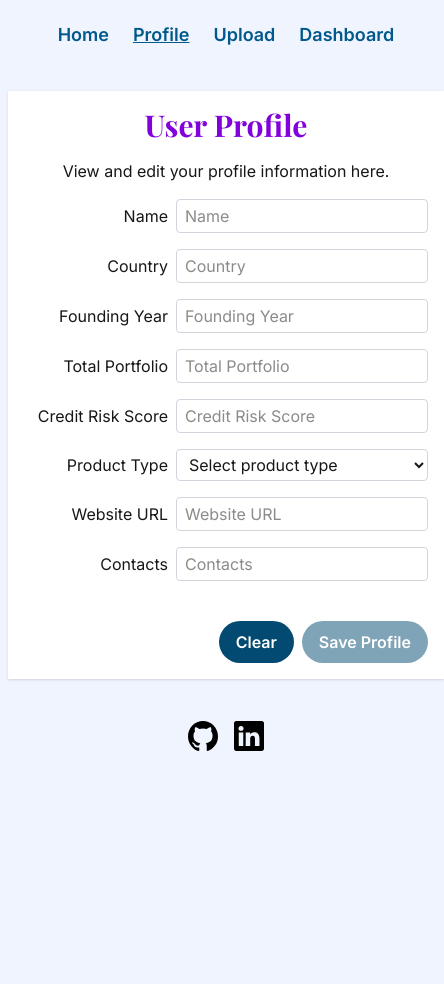
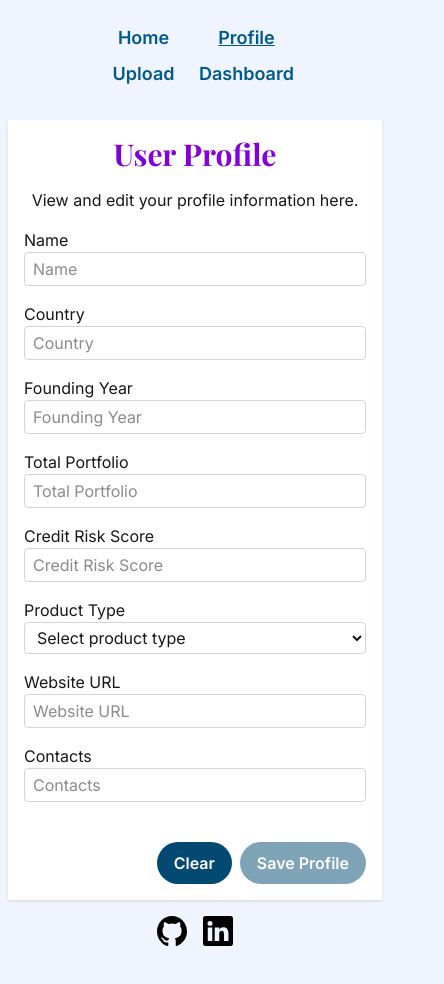
Before and after one commit to kizuyoko/loan-tokenization-dashboard, a Next.js app: page /profile in a window 390 px wide. Shown: the top 984 px of the page, 444 px wide, since content can reach past the window. Before the commit the page ends 844 px from the top, so only its background shows below. Built offline with nearby package versions, Linux system fonts and the light colour scheme.

Commit message:
A little responsive

```diff
--- a/src/app/globals.css
+++ b/src/app/globals.css
@@ -57,15 +57,15 @@ p {
   @apply rounded-full border border-solid font-semibold border-transparent transition-colors px-4 py-2 bg-sky-900 text-white hover:bg-sky-800 hover:shadow mt-6
 }
 .input-container {
-  @apply flex items-center
+  @apply flex items-center flex-col sm:flex-row
 }
 
 .label {
-  @apply w-36 mr-2 text-right
+  @apply sm:w-36 sm:mr-2 sm:text-right text-left w-full
 }
 
 .input-select {
-  @apply border rounded px-2 py-1 focus:outline-none focus:ring-1 focus:ring-sky-800 flex-1
+  @apply border rounded px-2 py-1 focus:outline-none focus:ring-1 focus:ring-sky-800 flex-1 w-full
 }
 
 button:disabled {
--- a/src/components/Header.tsx
+++ b/src/components/Header.tsx
@@ -7,14 +7,14 @@ export const Header = () => {
   const pathname = usePathname();
 
   return (
-    <header className="flex items-center justify-center gap-6">
+    <header className="grid items-center justify-between grid-cols-2 gap-2 p-4 sm:grid-cols-4">
       {siteConfig.nav.map((item) => {
         const isActive = pathname === item.href;
         return (
           <Link
             key={item.name}
             href={item.href}
-            className={`text-link ${isActive ? "underline" : ""}`}
+            className={`text-center text-link ${isActive ? "underline" : ""}`}
             aria-label={`Go to ${item.name} page`}
           >
             {item.name}
```
